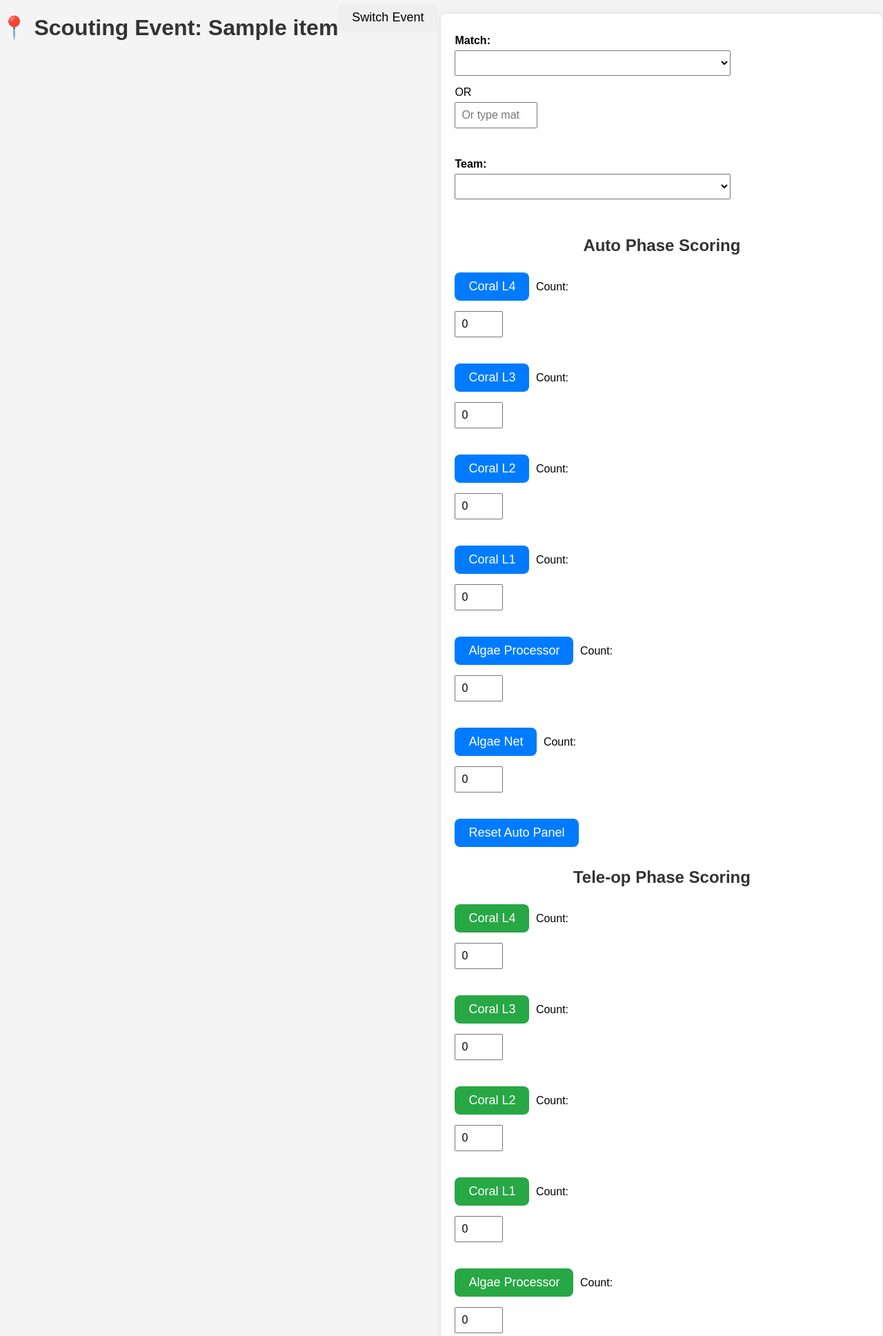
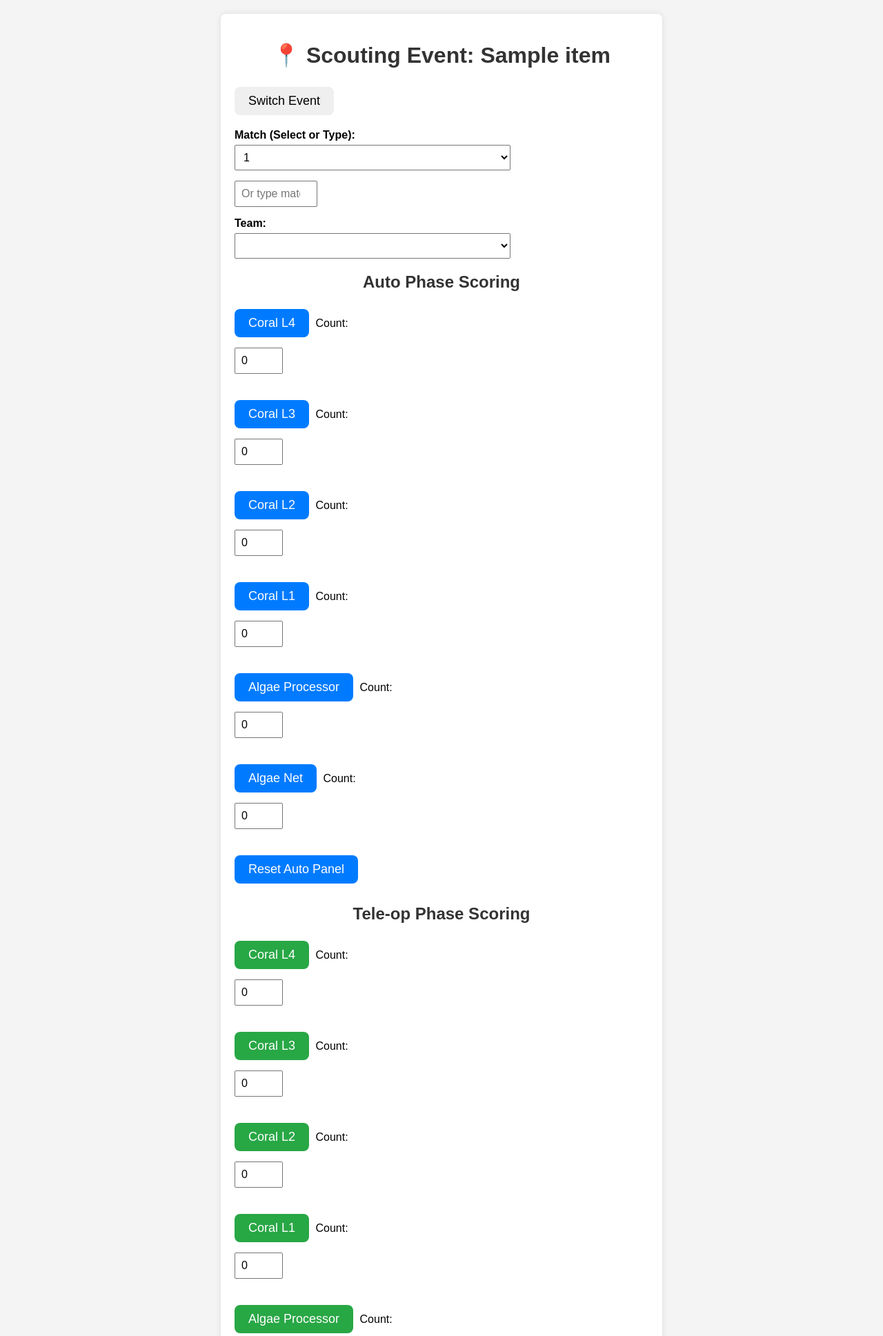
Before and after one commit to cschaus1507/Scout-Input-2025, a Flask app: page / in a window 1280 px wide. Shown: the top 1937 px of the page at 69% size. Run offline with Flask 3, Linux system fonts and the light colour scheme; a database or web service that is not in the repository returns one stand-in record (values such as "Sample title"); data that the repository does not hold is empty.

Commit message:
Update scout.html

```diff
--- a/templates/scout.html
+++ b/templates/scout.html
@@ -11,7 +11,7 @@
         fetch(`/get_matches/${currentEvent}`)
         .then(response => response.json())
         .then(data => {
-            let matchSelect = document.getElementById('match_number');
+            let matchSelect = document.getElementById('match_number_dropdown');
             matchSelect.innerHTML = '';
             data.forEach(match => {
                 let option = document.createElement('option');
@@ -19,12 +19,22 @@
                 option.textContent = match;
                 matchSelect.appendChild(option);
             });
-            loadTeams(); // Auto-load teams for first match
         });
     }
 
-    function loadTeams() {
-        const matchNumber = document.getElementById('match_number').value;
+    function dropdownMatchSelected() {
+        let selectedMatch = document.getElementById('match_number_dropdown').value;
+        document.getElementById('match_number_final').value = selectedMatch;
+        loadTeamsForSelectedMatch(selectedMatch);
+    }
+
+    function manualMatchTyped() {
+        let manualMatch = document.getElementById('match_number_manual').value;
+        document.getElementById('match_number_final').value = manualMatch;
+        loadTeamsForSelectedMatch(manualMatch);
+    }
+
+    function loadTeamsForSelectedMatch(matchNumber) {
         fetch(`/get_teams/${currentEvent}/${matchNumber}`)
         .then(response => response.json())
         .then(data => {
@@ -62,76 +72,41 @@
         fields.forEach(f => f.value = 0);
     }
 
-    function manualUpdate(fieldId) {
-        // Called automatically when scout types a number
-        // Already live updated via input fields
-    }
-
     window.onload = function() {
         loadMatches();
     }
-    function dropdownMatchSelected() {
-    let selectedMatch = document.getElementById('match_number_dropdown').value;
-    document.getElementById('match_number_final').value = selectedMatch;
-    loadTeamsForSelectedMatch(selectedMatch);
-    }
-
-    function manualMatchTyped() {
-        let manualMatch = document.getElementById('match_number_manual').value;
-        document.getElementById('match_number_final').value = manualMatch;
-        loadTeamsForSelectedMatch(manualMatch);
-    }
-
-    function loadTeamsForSelectedMatch(matchNumber) {
-        fetch(`/get_teams/${currentEvent}/${matchNumber}`)
-        .then(response => response.json())
-        .then(data => {
-            let teamSelect = document.getElementById('team_number');
-            teamSelect.innerHTML = '';
-            data.forEach(team => {
-                let option = document.createElement('option');
-                option.value = team;
-                option.textContent = team;
-                teamSelect.appendChild(option);
-            });
-        });
-    }
-
     </script>
 </head>
 
 <body>
-    <h1>📍 Scouting Event: <span id="event_name">{{ event_name }}</span></h1>
-    <button onclick="switchEvent()">Switch Event</button>
+    <form method="POST" action="/submit">
+        <h1>📍 Scouting Event: <span id="event_name">{{ event_name }}</span></h1>
+        <button type="button" onclick="switchEvent()">Switch Event</button>
 
-    <form method="POST" action="/submit">
-        <input type="hidden" name="event_id" value="{{ event_id }}">
-
-        <label>Match:</label>
+        <label>Match (Select or Type):</label>
         <select id="match_number_dropdown" onchange="dropdownMatchSelected()"></select>
-        OR
-        <input type="number" id="match_number_manual" placeholder="Or type match #" onchange="manualMatchTyped()" style="width: 100px;"><br>
+        <input type="number" id="match_number_manual" placeholder="Or type match #" onchange="manualMatchTyped()" style="width: 100px;">
         <input type="hidden" name="match_number" id="match_number_final">
 
         <label>Team:</label>
-        <select id="team_number" name="team_number"></select><br>
+        <select id="team_number" name="team_number"></select>
 
         <h2>Auto Phase Scoring</h2>
         <div id="auto-panel">
             {% for label in ['Coral L4', 'Coral L3', 'Coral L2', 'Coral L1', 'Algae Processor', 'Algae Net'] %}
                 <button type="button" onclick="increment('auto_{{ label.replace(' ', '_') }}')">{{ label }}</button>
-                Count: <input type="number" name="auto_{{ label.replace(' ', '_') }}" id="auto_{{ label.replace(' ', '_') }}" value="0" onchange="manualUpdate('auto_{{ label.replace(' ', '_') }}')" style="width: 50px;"><br>
+                Count: <input type="number" name="auto_{{ label.replace(' ', '_') }}" id="auto_{{ label.replace(' ', '_') }}" value="0" style="width: 50px;"><br>
             {% endfor %}
-            <button type="button" onclick="reset('auto_')">Reset Auto Panel</button>
+            <button type="button" class="reset" onclick="reset('auto_')">Reset Auto Panel</button>
         </div>
 
         <h2>Tele-op Phase Scoring</h2>
         <div id="teleop-panel">
             {% for label in ['Coral L4', 'Coral L3', 'Coral L2', 'Coral L1', 'Algae Processor', 'Algae Net'] %}
                 <button type="button" onclick="increment('teleop_{{ label.replace(' ', '_') }}')">{{ label }}</button>
-                Count: <input type="number" name="teleop_{{ label.replace(' ', '_') }}" id="teleop_{{ label.replace(' ', '_') }}" value="0" onchange="manualUpdate('teleop_{{ label.replace(' ', '_') }}')" style="width: 50px;"><br>
+                Count: <input type="number" name="teleop_{{ label.replace(' ', '_') }}" id="teleop_{{ label.replace(' ', '_') }}" value="0" style="width: 50px;"><br>
             {% endfor %}
-            <button type="button" onclick="reset('teleop_')">Reset Tele-op Panel</button>
+            <button type="button" class="reset" onclick="reset('teleop_')">Reset Tele-op Panel</button>
         </div>
 
         <h2>Pickup Style</h2>
@@ -141,7 +116,7 @@
             <option>Human Player</option>
             <option>Both</option>
             <option>None</option>
-        </select><br>
+        </select>
 
         <label>Algae Pickup:</label>
         <select name="algae_pickup">
@@ -149,7 +124,7 @@
             <option>Reef</option>
             <option>Both</option>
             <option>None</option>
-        </select><br>
+        </select>
 
         <h2>Endgame</h2>
         <label>Endgame Result:</label>
@@ -159,7 +134,7 @@
             <option>Park</option>
             <option>Attempt</option>
             <option>No Attempt</option>
-        </select><br>
+        </select>
 
         <h2>Comments</h2>
         {% set comments = [
@@ -185,25 +160,26 @@
             {% for comment in comments %}
                 <option value="{{ comment }}">{{ comment }}</option>
             {% endfor %}
-        </select><br>
+        </select>
 
         <label>Comment 2:</label>
         <select name="comment_2">
             {% for comment in comments %}
                 <option value="{{ comment }}">{{ comment }}</option>
             {% endfor %}
-        </select><br>
+        </select>
 
         <label>Comment 3:</label>
         <select name="comment_3">
             {% for comment in comments %}
                 <option value="{{ comment }}">{{ comment }}</option>
             {% endfor %}
-        </select><br>
+        </select>
 
         <label>Custom Comment:</label>
-        <input type="text" name="custom_comment"><br><br>
+        <input type="text" name="custom_comment">
 
+        <br><br>
         <button type="submit">Submit</button>
     </form>
 </body>
```
